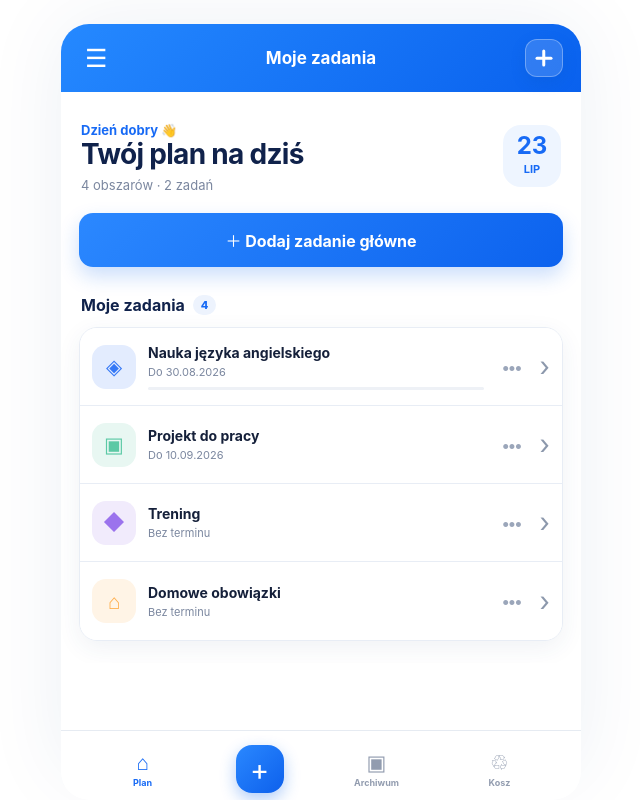
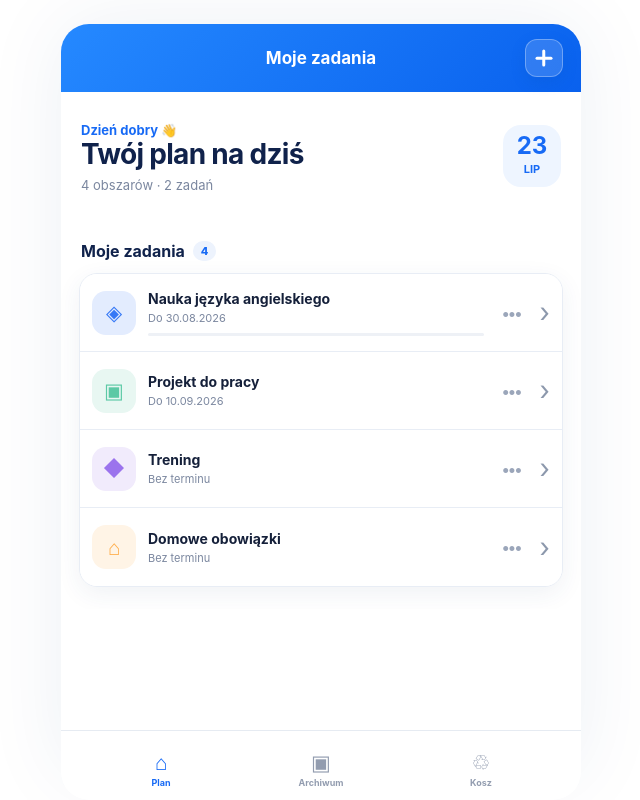
Before and after one commit to przemyslawgomulka31-ops/planner, a React (Vite) app: page / in a window 1280 px wide. Shown: the whole page, without its empty margins (319-959 px from the left). Built offline with nearby package versions, Linux system fonts and the light colour scheme.

Commit message:
Simplify planner navigation

```diff
--- a/src/App.css
+++ b/src/App.css
@@ -87,7 +87,6 @@ button{cursor:pointer}
 .bottom-nav b{font-size:21px}
 .bottom-nav span{font-size:9px;font-weight:700}
 .bottom-nav button.active{color:var(--blue)}
-.bottom-nav .center-add{min-width:48px;width:48px;height:48px;border-radius:16px;background:linear-gradient(135deg,#2a88ff,#0d60ec);color:#fff;font-size:29px;display:grid;place-items:center;box-shadow:0 6px 16px #1269ed55}
 .toast{position:fixed;z-index:30;left:50%;bottom:calc(82px + var(--safe-bottom));transform:translateX(-50%);width:min(350px,calc(100% - 34px));background:#14213c;color:#fff;border-radius:14px;padding:13px 15px;font-size:11px;box-shadow:0 12px 30px #0b17334d}
 .toast span{color:#64e6b2;margin-right:9px}
 @media(min-width:700px){.phone-app{margin:24px auto;min-height:calc(100svh - 48px);border-radius:28px;overflow:hidden}
```
Also changed, not shown: src/App.jsx (+3 -3 lines).
